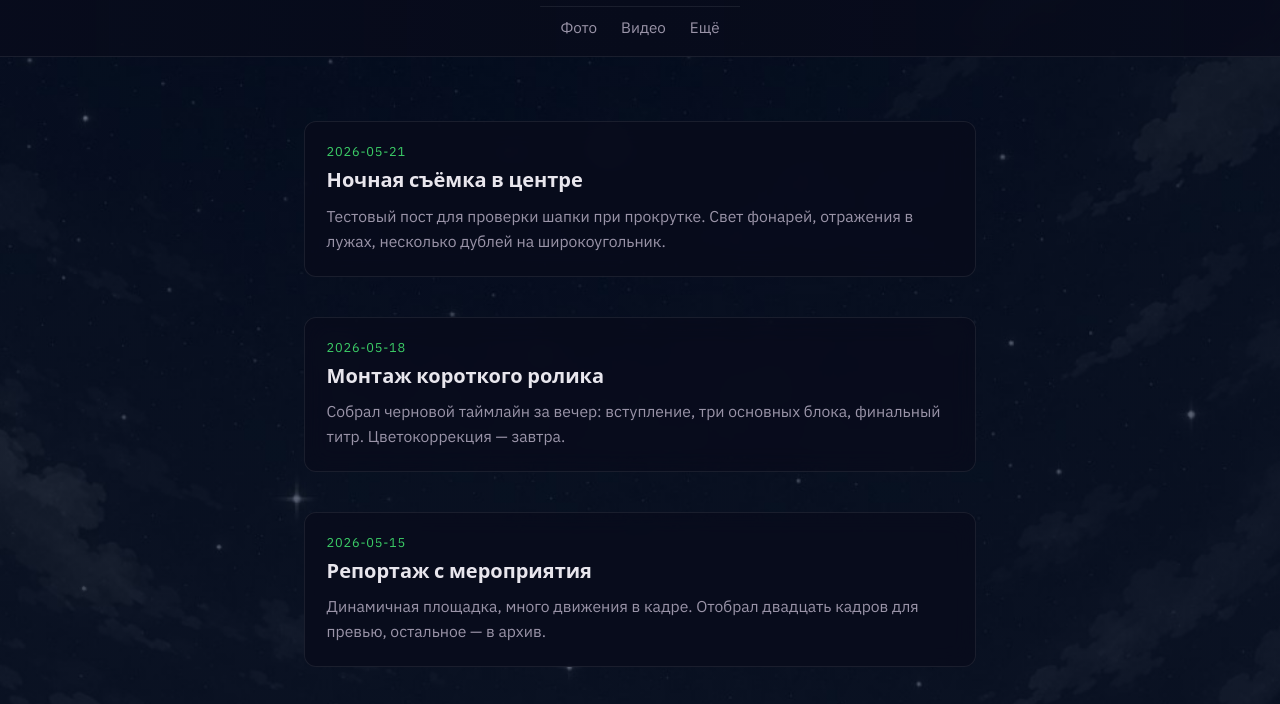
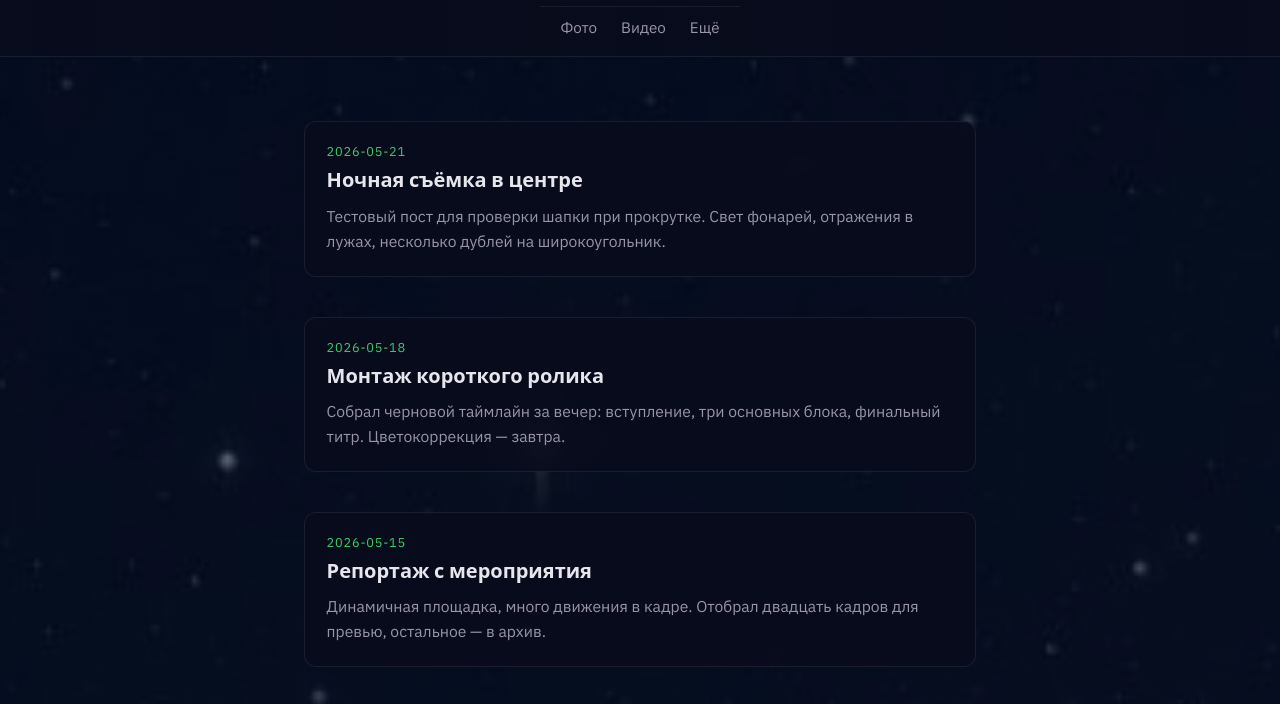
Before and after one commit to Igbraun/igbraun.github.io, a plain HTML site: page index.html in a window 1280 px wide. Shown: the part 78-782 px from the top of the page. Drawn offline with Linux system fonts and the light colour scheme.

Commit message:
Фон cover с запасом под параллакс, без чёрной полосы
Co-authored-by: Cursor <cursoragent@cursor.com>

```diff
--- a/css/style.css
+++ b/css/style.css
@@ -25,14 +25,14 @@ html {
   background-color: #0a0e1a;
 }
 
-/* Фон на отдельном слое — не скроллится и не «зумится» вместе с лентой */
+/* Фон: слой выше окна — запас под параллакс вверх (до 15vh), без чёрной полосы */
 html::before {
   content: "";
   position: fixed;
-  top: -4%;
-  right: -2%;
-  bottom: -4%;
-  left: -2%;
+  top: var(--bg-layer-top, -15vh);
+  left: 0;
+  width: 100%;
+  height: var(--bg-layer-height, 130vh);
   z-index: -1;
   pointer-events: none;
   background-color: #0a0e1a;
@@ -62,22 +62,12 @@ body {
   min-height: 100vh;
 }
 
-/* Узкий экран: фон по ширине без лишнего зума */
-@media (max-width: 767px) {
-  html::before {
-    background-size: 100% auto;
-    background-position: center top;
-  }
-}
-
 /* Широкий экран — горизонтальная текстура */
 @media (min-width: 768px) {
   html::before {
     background-image:
       linear-gradient(rgba(8, 12, 28, 0.3), rgba(8, 12, 28, 0.3)),
       url("../images/bg-desktop.png");
-    background-size: cover;
-    background-position: center center;
   }
 }
 
--- a/index.html
+++ b/index.html
@@ -8,7 +8,7 @@
   <link rel="preconnect" href="https://fonts.googleapis.com" />
   <link rel="preconnect" href="https://fonts.gstatic.com" crossorigin />
   <link href="https://fonts.googleapis.com/css2?family=Syne:wght@400;600;700&family=IBM+Plex+Sans:wght@400;500&display=swap" rel="stylesheet" />
-  <link rel="stylesheet" href="css/style.css?v=17" />
+  <link rel="stylesheet" href="css/style.css?v=18" />
 </head>
 <body data-page="home">
   <header class="site-header">
--- a/js/main.js
+++ b/js/main.js
@@ -20,6 +20,11 @@
     var maxShift = window.innerHeight * MAX_SHIFT_RATIO;
     var y = Math.round(progress * maxShift);
     document.documentElement.style.setProperty("--bg-parallax-y", -y + "px");
+    document.documentElement.style.setProperty("--bg-layer-top", -maxShift + "px");
+    document.documentElement.style.setProperty(
+      "--bg-layer-height",
+      window.innerHeight + maxShift * 2 + "px"
+    );
   }
 
   var ticking = false;
```
Also changed, not shown: more.html (+1 -1 lines), photo.html (+1 -1 lines), video.html (+1 -1 lines).
